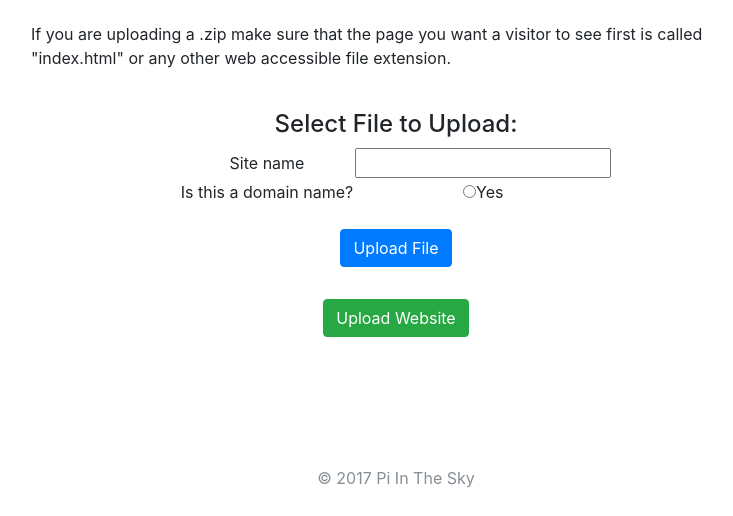
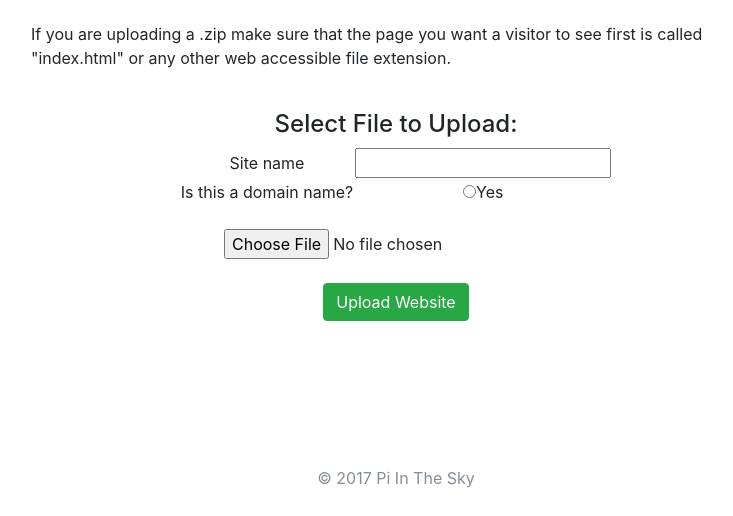
Before and after one commit to dandrewbarlow/CSCI-3308-Team-Project, a PHP site: page /upload.php in a window 1280 px wide. Shown: the part 284-800 px from the top of the page, without its empty margins (244-977 px from the left). Run offline with PHP 8.4, Linux system fonts and the light colour scheme; the visitor is signed in with stand-in values (Sample User, id 1); some libraries are stand-ins or nearby versions.

Commit message:
Fix upload button

```diff
--- a/documentRoot/upload.php
+++ b/documentRoot/upload.php
@@ -75,8 +75,7 @@
 							<td><input type="radio" name="domain" value="true">Yes</td>
 						</tr>
 					</table><br>
-					<label for="siteFile" class="btn btn-primary">Upload File</label>
-					<input type="file" name="siteFile" id="siteFile" style="display: none;"><br><br>
+					<input type="file" name="siteFile" id="siteFile" /><br><br>
 					<input class="btn btn-success" type="submit" value="Upload Website" name="upload-website">
 				</form>
 			</div>
```
